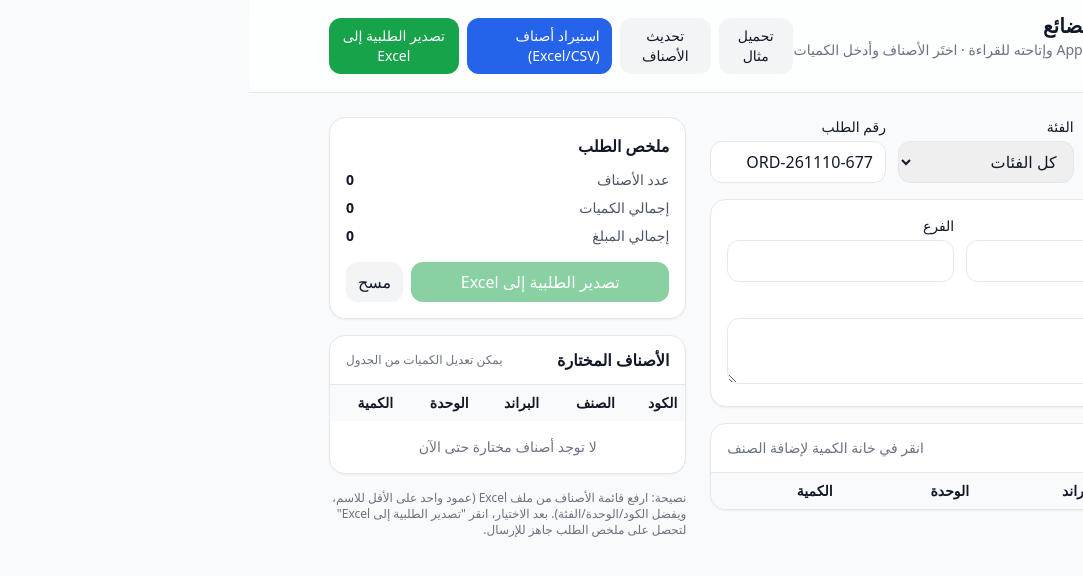
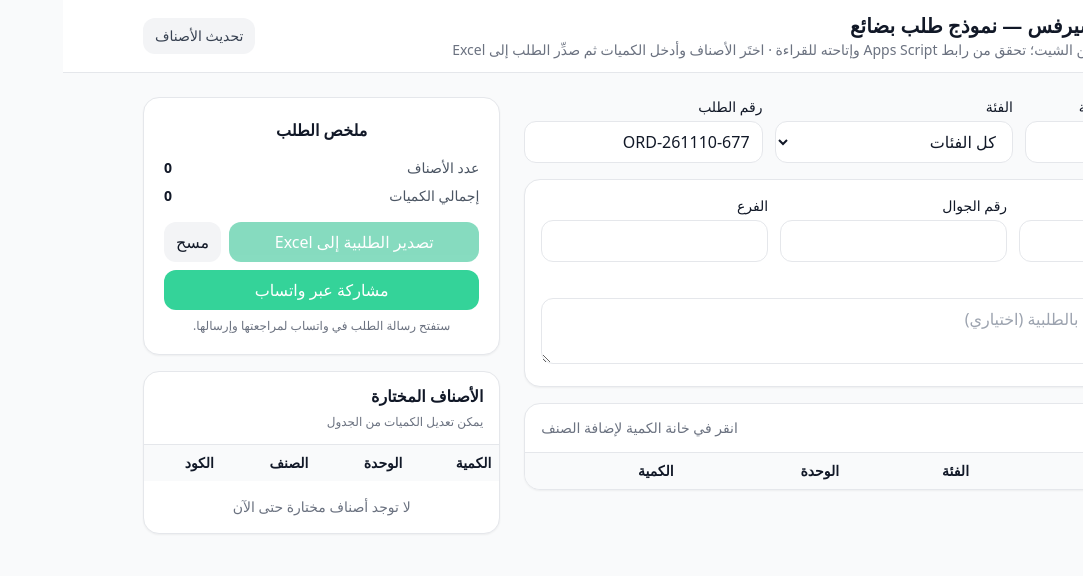
Before and after one commit to hossamhassan33667-gif/direct-service-order-form, a React (Vite) app: page / in a window 1280 px wide. Shown: the top 576 px of the page, without its empty margins (197-1280 px from the left). Built offline with nearby package versions, Linux system fonts and the light colour scheme; the HTML template or start-up script is replaced by a standard one.

Commit message:
Restyle order form and remove catalog import

```diff
--- a/src/App.jsx
+++ b/src/App.jsx
@@ -302,10 +302,23 @@ function MainApp() {
   }, [items]);
 
   // --- Full "واجهة الطلب" UI ---
+  const whatsappText = [
+    "طلب بضائع - شركة دايركت سيرفس",
+    "رقم الطلب: " + orderNo,
+    client.name && "العميل/المؤسسة: " + client.name,
+    client.phone && "الجوال: " + client.phone,
+    client.branch && "الفرع: " + client.branch,
+    "",
+    ...Object.values(cart).map((x) => "• " + x.code + " - " + x.name + " | " + x.unit + " | الكمية: " + x.qty),
+    "",
+    "إجمالي الكميات: " + totalQty,
+    notes && "ملاحظات: " + notes,
+  ].filter(Boolean).join("\n");
+
   return (
     <div className="min-h-screen bg-gray-50 text-gray-900">
-      <header className="sticky top-0 z-10 backdrop-blur bg-white/70 border-b">
-        <div className="max-w-6xl mx-auto px-4 py-3 flex items-center justify-between">
+      <header className="bg-white border-b border-gray-200">
+        <div className="max-w-6xl mx-auto px-4 py-3 flex flex-wrap items-center justify-between gap-3">
           <div className="flex items-center gap-3">
             <div className="size-9 rounded-2xl bg-yellow-400" />
             <div>
@@ -313,177 +326,66 @@ function MainApp() {
               <p className="text-sm text-gray-500">{catalogStatus} · اختَر الأصناف وأدخل الكميات ثم صدِّر الطلب إلى Excel</p>
             </div>
           </div>
-          <div className="flex items-center gap-2">
-            <button onClick={loadSample} className="px-3 py-2 rounded-xl bg-gray-100 hover:bg-gray-200 text-sm">تحميل مثال</button>
-            <button onClick={refreshCatalog} className="px-3 py-2 rounded-xl bg-gray-100 hover:bg-gray-200 text-sm">تحديث الأصناف</button>
-            <label className="px-3 py-2 rounded-xl bg-blue-600 hover:bg-blue-700 text-white text-sm cursor-pointer">
-              استيراد أصناف (Excel/CSV)
-              <input ref={fileRef} onChange={onUpload} type="file" accept=".xlsx,.xls,.csv" className="hidden" />
-            </label>
-            <button onClick={exportExcel} className="px-3 py-2 rounded-xl bg-green-600 hover:bg-green-700 text-white text-sm">تصدير الطلبية إلى Excel</button>
+          <div className="flex items-center gap-2 text-sm text-gray-500">
+            <button onClick={refreshCatalog} className="px-3 py-2 rounded-xl bg-gray-100 hover:bg-gray-200 text-gray-700">تحديث الأصناف</button>
           </div>
         </div>
       </header>
 
       <main className="max-w-6xl mx-auto px-4 py-6 grid md:grid-cols-3 gap-6">
-        {/* Left: Filters & Items */}
         <section className="md:col-span-2 space-y-4">
-          <div className="grid md:grid-cols-4 gap-3">
-            <div className="md:col-span-2">
-              <label className="block text-sm mb-1">بحث</label>
-              <input value={search} onChange={(e) => setSearch(e.target.value)} placeholder="كود، اسم، ماركة" className="w-full px-3 py-2 rounded-xl border focus:outline-none focus:ring" />
+          <div className="grid md:grid-cols-3 gap-3">
+            <div>
+              <label className="block text-sm mb-1">بحث حسب الاسم، الكود أو الفئة</label>
+              <input value={search} onChange={(e) => setSearch(e.target.value)} placeholder="اكتب كلمة البحث هنا" className="w-full px-3 py-2 rounded-xl border border-gray-200 bg-white focus:outline-none focus:ring-2 focus:ring-blue-200" />
             </div>
             <div>
               <label className="block text-sm mb-1">الفئة</label>
-              <select value={category} onChange={(e) => setCategory(e.target.value)} className="w-full px-3 py-2 rounded-xl border focus:outline-none focus:ring">
-                {categories.map((c) => (
-                  <option key={c} value={c}>{c === "all" ? "كل الفئات" : c}</option>
-                ))}
+              <select value={category} onChange={(e) => setCategory(e.target.value)} className="w-full px-3 py-2 rounded-xl border border-gray-200 bg-white focus:outline-none focus:ring-2 focus:ring-blue-200">
+                {categories.map((c) => <option key={c} value={c}>{c === "all" ? "كل الفئات" : c}</option>)}
               </select>
             </div>
             <div>
               <label className="block text-sm mb-1">رقم الطلب</label>
-              <input value={orderNo} onChange={(e) => setOrderNo(e.target.value)} className="w-full px-3 py-2 rounded-xl border" />
+              <input value={orderNo} onChange={(e) => setOrderNo(e.target.value)} className="w-full px-3 py-2 rounded-xl border border-gray-200 bg-white focus:outline-none focus:ring-2 focus:ring-blue-200" />
             </div>
           </div>
 
-          {/* Client box */}
-          <div className="grid md:grid-cols-3 gap-3 bg-white p-4 rounded-2xl shadow-sm border">
-            <div>
-              <label className="block text-sm mb-1">اسم العميل / الفرع</label>
-              <input value={client.name} onChange={(e) => setClient({ ...client, name: e.target.value })} className="w-full px-3 py-2 rounded-xl border" />
-            </div>
-            <div>
-              <label className="block text-sm mb-1">رقم الجوال</label>
-              <input value={client.phone} onChange={(e) => setClient({ ...client, phone: e.target.value })} className="w-full px-3 py-2 rounded-xl border" />
-            </div>
-            <div>
-              <label className="block text-sm mb-1">الفرع</label>
-              <input value={client.branch} onChange={(e) => setClient({ ...client, branch: e.target.value })} className="w-full px-3 py-2 rounded-xl border" />
-            </div>
-            <div className="md:col-span-3">
-              <label className="block text-sm mb-1">ملاحظات</label>
-              <textarea value={notes} onChange={(e) => setNotes(e.target.value)} rows={2} className="w-full px-3 py-2 rounded-xl border" placeholder="اكتب أي تعليمات خاصة بالطلبية (اختياري)" />
-            </div>
+          <div className="grid md:grid-cols-3 gap-3 bg-white p-4 rounded-2xl shadow-sm border border-gray-200">
+            <div><label className="block text-sm mb-1">اسم العميل / المؤسسة</label><input value={client.name} onChange={(e) => setClient({ ...client, name: e.target.value })} className="w-full px-3 py-2 rounded-xl border border-gray-200 focus:outline-none focus:ring-2 focus:ring-blue-200" /></div>
+            <div><label className="block text-sm mb-1">رقم الجوال</label><input value={client.phone} onChange={(e) => setClient({ ...client, phone: e.target.value })} className="w-full px-3 py-2 rounded-xl border border-gray-200 focus:outline-none focus:ring-2 focus:ring-blue-200" /></div>
+            <div><label className="block text-sm mb-1">الفرع</label><input value={client.branch} onChange={(e) => setClient({ ...client, branch: e.target.value })} className="w-full px-3 py-2 rounded-xl border border-gray-200 focus:outline-none focus:ring-2 focus:ring-blue-200" /></div>
+            <div className="md:col-span-3"><label className="block text-sm mb-1">ملاحظات</label><textarea value={notes} onChange={(e) => setNotes(e.target.value)} rows={2} className="w-full px-3 py-2 rounded-xl border border-gray-200 focus:outline-none focus:ring-2 focus:ring-blue-200" placeholder="اكتب أي تعليمات خاصة بالطلبية (اختياري)" /></div>
           </div>
 
-          {/* Items table */}
-          <div className="bg-white rounded-2xl border shadow-sm overflow-hidden">
-            <div className="px-4 py-3 border-b flex items-center justify-between">
-              <h2 className="font-semibold">الأصناف ({filtered.length})</h2>
-              <p className="text-sm text-gray-500">انقر في خانة الكمية لإضافة الصنف</p>
-            </div>
-            <div className="overflow-auto max-h-[60vh]">
-              <table className="w-full text-sm">
-                <thead className="bg-gray-50 sticky top-0 z-10">
-                  <tr>
-                    <th className="text-right p-2">الكود</th>
-                    <th className="text-right p-2">الاسم</th>
-                    <th className="text-right p-2">الفئة</th>
-                    <th className="text-right p-2">البراند</th>
-                    <th className="text-right p-2">الوحدة</th>
-                    <th className="text-right p-2">الكمية</th>
-                  </tr>
-                </thead>
-                <tbody>
-                  {filtered.map((it) => {
-                    const key = getKey(it);
-                    const current = cart[key]?.qty || "";
-                    return (
-                      <tr key={getKey(it)} className="border-t">
-                        <td className="p-2 whitespace-nowrap">{it.code}</td>
-                        <td className="p-2">
-                          <div className="flex items-center gap-2">
-                            <span>{it.name}</span>
-                            {it.code && <span className="text-xs text-gray-500">[{it.code}]</span>}
-                          </div>
-                        </td>
-                        <td className="p-2 whitespace-nowrap">{it.category}</td>
-                        <td className="p-2 whitespace-nowrap">{it.brand}</td>
-                        <td className="p-2 whitespace-nowrap">{it.unit}</td>
-                        <td className="p-2 w-[120px]">
-                          <input
-                            type="number"
-                            min={0}
-                            value={current}
-                            onChange={(e) => setQty(it, e.target.value)}
-                            className="w-full px-2 py-1 rounded-lg border focus:outline-none focus:ring"
-                          />
-                        </td>
-                      </tr>
-                    );
-                  })}
-                </tbody>
-              </table>
-            </div>
+          <div className="bg-white rounded-2xl border border-gray-200 shadow-sm overflow-hidden">
+            <div className="px-4 py-3 border-b border-gray-200 flex items-center justify-between"><h2 className="font-semibold">الأصناف ({filtered.length})</h2><p className="text-sm text-gray-500">انقر في خانة الكمية لإضافة الصنف</p></div>
+            <div className="overflow-auto max-h-[60vh]"><table className="w-full text-sm"><thead className="bg-gray-50 sticky top-0 z-10"><tr>
+              <th className="text-right p-2">الكود</th><th className="text-right p-2">الاسم</th><th className="text-right p-2">الفئة</th><th className="text-right p-2">الوحدة</th><th className="text-right p-2">الكمية</th>
+            </tr></thead><tbody>
+              {filtered.map((it) => { const key = getKey(it); const current = cart[key]?.qty || ""; return (
+                <tr key={key} className="border-t border-gray-200"><td className="p-2 whitespace-nowrap">{it.code}</td><td className="p-2">{it.name}</td><td className="p-2 whitespace-nowrap">{it.category}</td><td className="p-2 whitespace-nowrap">{it.unit}</td><td className="p-2 w-[120px]"><input type="number" min={0} value={current} onChange={(e) => setQty(it, e.target.value)} className="w-full px-2 py-1 rounded-lg border border-gray-200 focus:outline-none focus:ring-2 focus:ring-blue-200" /></td></tr>
+              );})}
+            </tbody></table></div>
           </div>
         </section>
 
-        {/* Right: Cart */}
         <aside className="space-y-4">
-          <div className="bg-white rounded-2xl border shadow-sm p-4">
-            <h3 className="font-semibold mb-3">ملخص الطلب</h3>
-            <div className="flex items-center justify-between text-sm mb-2">
-              <span className="text-gray-600">عدد الأصناف</span>
-              <span className="font-semibold">{totalLines}</span>
-            </div>
-            <div className="flex items-center justify-between text-sm mb-2">
-              <span className="text-gray-600">إجمالي الكميات</span>
-              <span className="font-semibold">{totalQty}</span>
-            </div>
-            <div className="flex items-center justify-between text-sm mb-4">
-              <span className="text-gray-600">إجمالي المبلغ</span>
-              <span className="font-semibold">{totalAmount}</span>
-            </div>
-
-            <div className="flex gap-2">
-              <button onClick={exportExcel} disabled={!totalLines} className="flex-1 px-3 py-2 rounded-xl bg-green-600 hover:bg-green-700 text-white disabled:opacity-50">
-                تصدير الطلبية إلى Excel
-              </button>
-              <button onClick={() => { setCart({}); setOrderNo(makeOrderNumber()); }} className="px-3 py-2 rounded-xl bg-gray-100 hover:bg-gray-200">
-                مسح
-              </button>
-            </div>
+          <div className="bg-white rounded-2xl border border-gray-200 shadow-sm p-5">
+            <h3 className="font-semibold text-center mb-4">ملخص الطلب</h3>
+            <div className="flex items-center justify-between text-sm mb-2"><span className="text-gray-600">عدد الأصناف</span><span className="font-semibold">{totalLines}</span></div>
+            <div className="flex items-center justify-between text-sm mb-4"><span className="text-gray-600">إجمالي الكميات</span><span className="font-semibold">{totalQty}</span></div>
+            <div className="flex gap-2 mb-2"><button onClick={exportExcel} disabled={!totalLines} className="flex-1 px-3 py-2 rounded-xl bg-emerald-500 hover:bg-emerald-600 text-white disabled:opacity-50">تصدير الطلبية إلى Excel</button><button onClick={() => { setCart({}); setOrderNo(makeOrderNumber()); }} className="px-3 py-2 rounded-xl bg-gray-100 hover:bg-gray-200">مسح</button></div>
+            <button onClick={() => { if (!totalLines) return alert("أضف أصنافًا للطلب أولًا"); window.open("https://wa.me/?text=" + encodeURIComponent(whatsappText), "_blank", "noopener,noreferrer"); }} className="w-full px-3 py-2 rounded-xl bg-emerald-400 hover:bg-emerald-500 text-white">مشاركة عبر واتساب</button>
+            <p className="text-xs text-gray-500 mt-2 text-center">ستفتح رسالة الطلب في واتساب لمراجعتها وإرسالها.</p>
           </div>
 
-          <div className="bg-white rounded-2xl border shadow-sm overflow-hidden">
-            <div className="px-4 py-3 border-b flex items-center justify-between">
-              <h4 className="font-semibold">الأصناف المختارة</h4>
-              <span className="text-xs text-gray-500">يمكن تعديل الكميات من الجدول</span>
-            </div>
-            <div className="max-h-[40vh] overflow-auto">
-              <table className="w-full text-sm">
-                <thead className="bg-gray-50 sticky top-0 z-10">
-                  <tr>
-                    <th className="text-right p-2">الكود</th>
-                    <th className="text-right p-2">الصنف</th>
-                    <th className="text-right p-2">البراند</th>
-                    <th className="text-right p-2">الوحدة</th>
-                    <th className="text-right p-2">الكمية</th>
-                  </tr>
-                </thead>
-                <tbody>
-                  {Object.values(cart).length === 0 && (
-                    <tr>
-                      <td className="p-4 text-center text-gray-500" colSpan={5}>لا توجد أصناف مختارة حتى الآن</td>
-                    </tr>
-                  )}
-                  {Object.values(cart).map((x, idx) => (
-                    <tr key={idx} className="border-t">
-                      <td className="p-2 whitespace-nowrap">{x.code}</td>
-                      <td className="p-2">{x.name}</td>
-                      <td className="p-2 whitespace-nowrap">{x.brand}</td>
-                      <td className="p-2 whitespace-nowrap">{x.unit}</td>
-                      <td className="p-2 whitespace-nowrap">{x.qty}</td>
-                    </tr>
-                  ))}
-                </tbody>
-              </table>
-            </div>
-          </div>
-
-          <div className="text-xs text-gray-500">
-            <p>نصيحة: ارفع قائمة الأصناف من ملف Excel (عمود واحد على الأقل للاسم، ويفضل الكود/الوحدة/الفئة). بعد الاختيار، انقر "تصدير الطلبية إلى Excel" لتحصل على ملخص الطلب جاهز للإرسال.</p>
+          <div className="bg-white rounded-2xl border border-gray-200 shadow-sm overflow-hidden">
+            <div className="px-4 py-3 border-b border-gray-200"><h4 className="font-semibold">الأصناف المختارة</h4><span className="text-xs text-gray-500">يمكن تعديل الكميات من الجدول</span></div>
+            <div className="max-h-[40vh] overflow-auto"><table className="w-full text-sm"><thead className="bg-gray-50 sticky top-0 z-10"><tr><th className="text-right p-2">الكمية</th><th className="text-right p-2">الوحدة</th><th className="text-right p-2">الصنف</th><th className="text-right p-2">الكود</th></tr></thead><tbody>
+              {Object.values(cart).length === 0 && <tr><td className="p-4 text-center text-gray-500" colSpan={4}>لا توجد أصناف مختارة حتى الآن</td></tr>}
+              {Object.values(cart).map((x, idx) => <tr key={idx} className="border-t border-gray-200"><td className="p-2 whitespace-nowrap">{x.qty}</td><td className="p-2 whitespace-nowrap">{x.unit}</td><td className="p-2">{x.name}</td><td className="p-2 whitespace-nowrap">{x.code}</td></tr>)}
+            </tbody></table></div>
           </div>
         </aside>
       </main>
```
